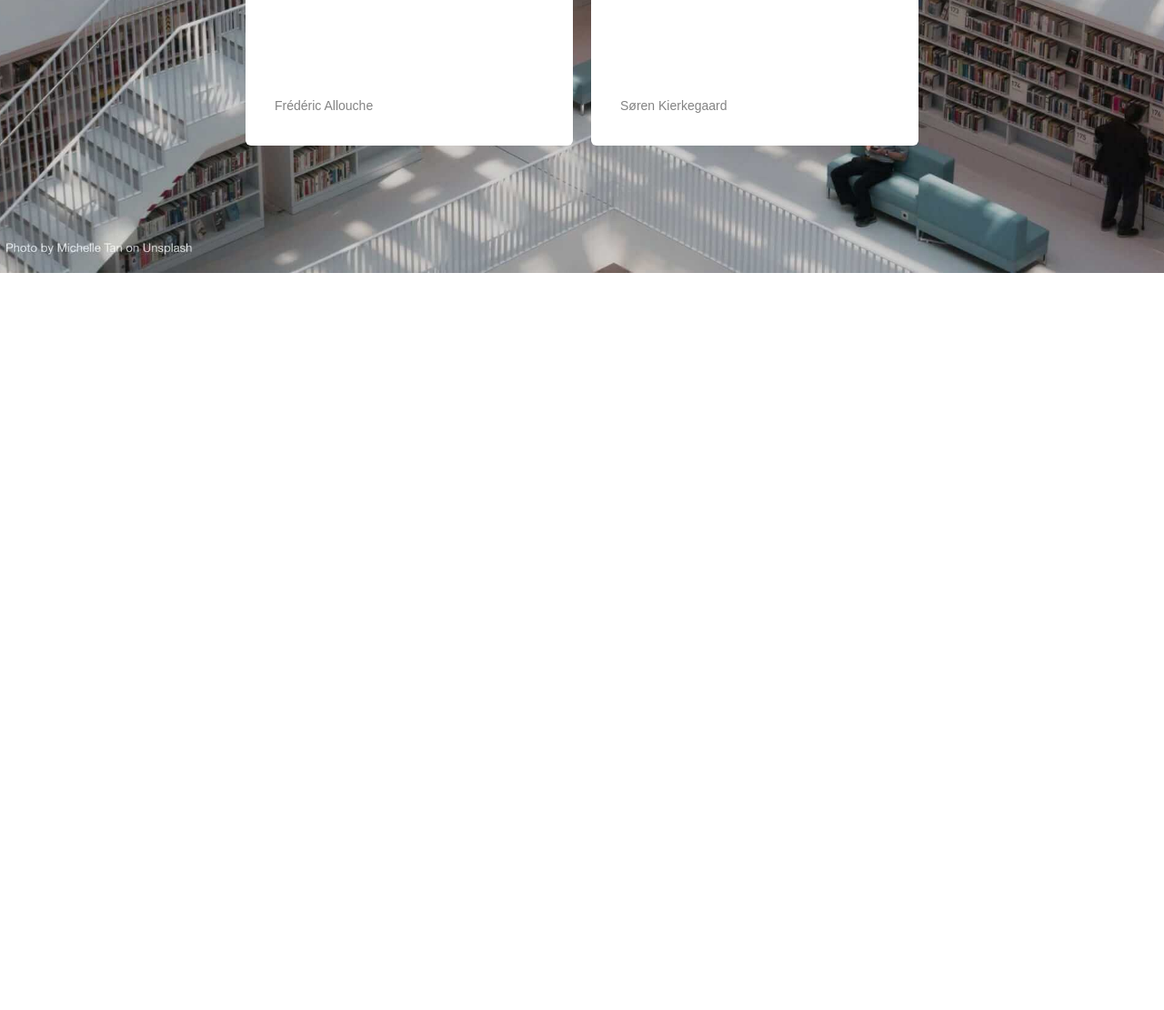
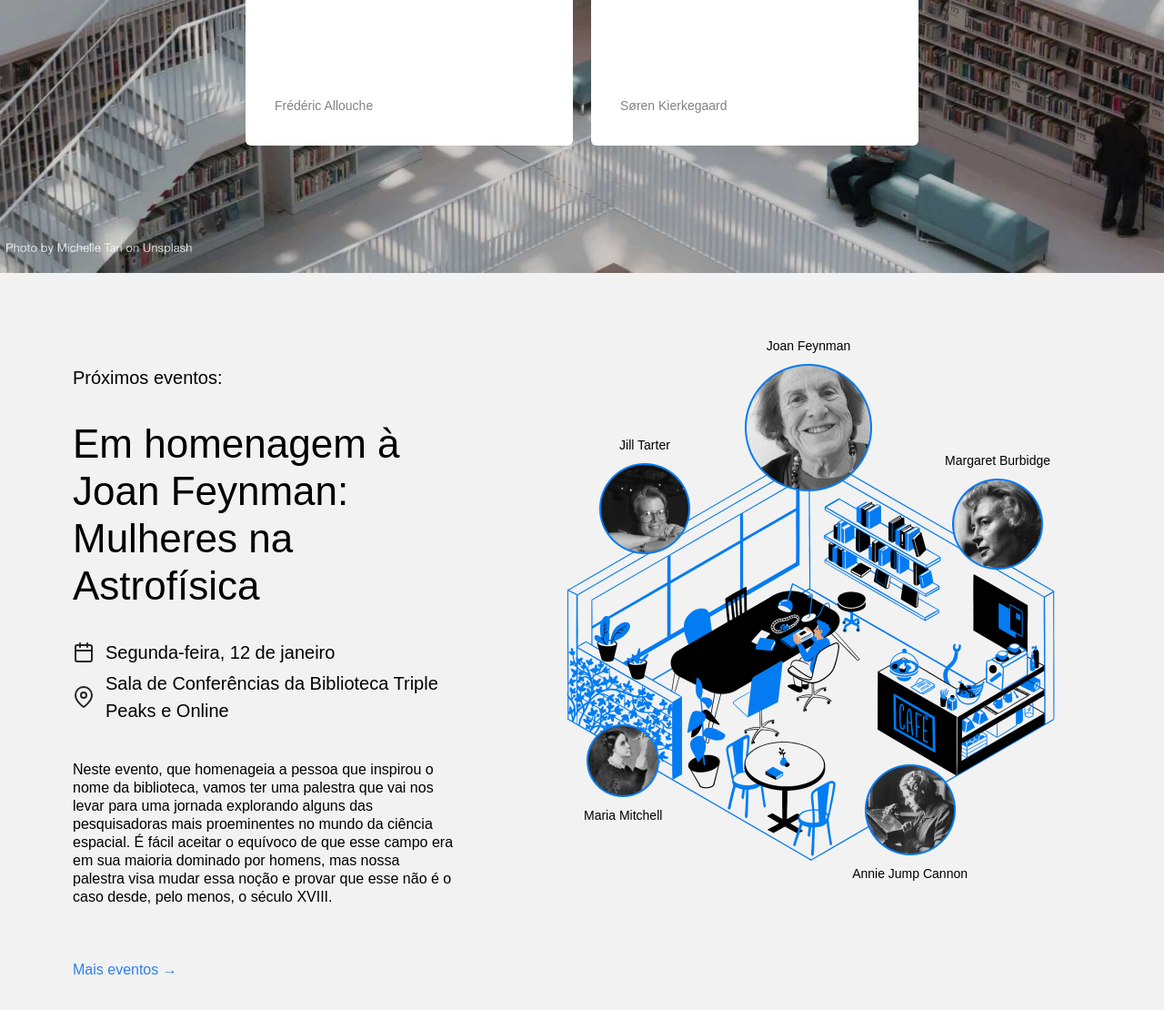
Before and after one commit to Brunoalks/web_project_library_pt, a plain HTML site: page index.html in a window 1280 px wide. Shown: the part 1706-2816 px from the top of the page at 91% size. Before the commit the page ends 2006 px from the top, so only its background shows below. Drawn offline with Linux system fonts and the light colour scheme.

Commit message:
Nova atualização do projeto

```diff
--- a/index.html
+++ b/index.html
@@ -1,4 +1,4 @@
-<!DOCTYPE html>
+<!doctype html>
 <html lang="pt">
   <head>
     <meta charset="UTF-8" />
@@ -19,7 +19,7 @@
           />
           <ul class="nav__links">
             <li><a href="#staff" class="nav__link">Escolhas da Equipe</a></li>
-            <li><a href="#" class="nav__link">Eventos</a></li>
+            <li><a href="#events" class="nav__link">Eventos</a></li>
             <li><a href="#" class="nav__link">Seja um membro</a></li>
             <li><a href="#" class="nav__link">Contatos</a></li>
           </ul>
@@ -98,6 +98,97 @@
             </li>
           </ul>
         </section>
+
+        <section class="events" id="events">
+          <div class="events__content">
+            <h2 class="events__heading">Próximos eventos:</h2>
+            <h3 class="events__title">
+              Em homenagem à Joan Feynman: Mulheres na Astrofísica
+            </h3>
+            <div class="event-info events__info-section">
+              <div class="event-info__item">
+                <img
+                  src="./images/icon_calendar.svg"
+                  alt="Calendar icon"
+                  class="event-info__icon"
+                />
+                <p class="event-info__text">Segunda-feira, 12 de janeiro</p>
+              </div>
+              <div class="event-info__item">
+                <img
+                  src="./images/icon_pin.svg"
+                  alt="Pin icon"
+                  class="event-info__icon"
+                />
+                <p class="event-info__text">
+                  Sala de Conferências da Biblioteca Triple Peaks e Online
+                </p>
+              </div>
+            </div>
+            <p class="events__description">
+              Neste evento, que homenageia a pessoa que inspirou o nome da
+              biblioteca, vamos ter uma palestra que vai nos levar para uma
+              jornada explorando alguns das pesquisadoras mais proeminentes no
+              mundo da ciência espacial. É fácil aceitar o equívoco de que esse
+              campo era em sua maioria dominado por homens, mas nossa palestra
+              visa mudar essa noção e provar que esse não é o caso desde, pelo
+              menos, o século XVIII.
+            </p>
+            <a href="#" class="events__more">Mais eventos &rarr;</a>
+          </div>
+          <div class="events__cover">
+            <img
+              src="./images/cafe.png"
+              alt="Café na biblioteca"
+              class="events__image"
+            />
+
+            <div class="person person_name_feynman">
+              <p class="person__caption">Joan Feynman</p>
+              <img
+                src="./images/person_feynman.png"
+                alt="Foto de Joan Feynman"
+                class="person__image person__image_size_l"
+              />
+            </div>
+
+            <div class="person person_name_burbidge">
+              <p class="person__caption">Margaret Burbidge</p>
+              <img
+                src="./images/person_burbidge.png"
+                alt="Foto de Margaret Burbidge"
+                class="person__image person__image_size_m"
+              />
+            </div>
+
+            <div class="person person_name_cannon">
+              <img
+                src="./images/person_cannon.png"
+                alt="Foto de Annie Jump Cannon"
+                class="person__image person__image_size_m"
+              />
+              <p class="person__caption">Annie Jump Cannon</p>
+            </div>
+
+            <div class="person person_name_mitchell">
+              <img
+                src="./images/person_mitchell.png"
+                alt="Foto de Maria Mitchell"
+                class="person__image person__image_size_s"
+              />
+              <p class="person__caption">Maria Mitchell</p>
+            </div>
+
+            <div class="person person_name_tarter">
+              <p class="person__caption">Jill Tarter</p>
+              <img
+                src="./images/person_tarter.png"
+                alt="Foto de Jill Tarter"
+                class="person__image person__image_size_m"
+              />
+            </div>
+          </div>
+        </section>
       </main>
     </div>
   </body>
--- a/styles/style.css
+++ b/styles/style.css
@@ -152,3 +152,138 @@
   line-height: 20px;
   color: #838383;
 }
+.events {
+  padding: 100px 0 120px 80px;
+  display: flex;
+  align-items: start;
+  justify-content: space-between;
+  box-sizing: border-box;
+  background-color: #f2f2f2;
+}
+
+.events__content {
+  flex-basis: 580px;
+}
+
+.events__heading {
+  font-size: 20px;
+  font-weight: 500;
+  line-height: 30px;
+  margin: 0;
+}
+
+.events__title {
+  font-size: 44px;
+  font-weight: 500;
+  line-height: 52px;
+  margin: 32px 0 0;
+}
+
+.events__info-section {
+  margin-top: 32px;
+}
+
+.event-info__item {
+  display: flex;
+  align-items: center;
+  margin-bottom: 4px;
+  font-weight: 500;
+}
+
+.event-info__icon {
+  background-repeat: no-repeat;
+  background-position: center;
+  margin-right: 12px;
+  width: 24px;
+  height: 24px;
+}
+
+.event-info__text {
+  font-size: 20px;
+  font-weight: 500;
+  line-height: 30px;
+  margin: 0;
+}
+
+.events__description {
+  margin: 40px 0 60px;
+}
+
+.events__more {
+  color: #2f80ed;
+  text-decoration: none;
+}
+
+.events__cover {
+  flex-grow: 1;
+  flex-shrink: 0;
+  flex-basis: 780px;
+  max-width: 780px;
+  position: relative;
+}
+
+.events__image {
+  max-width: 100%;
+}
+
+.person {
+  position: absolute;
+  display: flex;
+  align-items: center;
+  flex-direction: column;
+  gap: 10px;
+}
+
+.person_name_feynman {
+  top: -30px;
+  left: 319px;
+  right: auto;
+}
+
+.person_name_burbidge {
+  top: 96px;
+  right: 125px;
+  left: auto;
+}
+
+.person_name_cannon {
+  bottom: 18px;
+  right: 216px;
+  left: auto;
+  top: auto;
+}
+
+.person_name_mitchell {
+  bottom: 82px;
+  left: 142px;
+  right: auto;
+  top: auto;
+}
+
+.person_name_tarter {
+  top: 79px;
+  left: 159px;
+  right: auto;
+}
+
+.person__image {
+  max-width: 100%;
+}
+
+.person__image_size_l {
+  width: 140px;
+}
+
+.person__image_size_m {
+  width: 100px;
+}
+
+.person__image_size_s {
+  width: 80px;
+}
+
+.person__caption {
+  text-align: center;
+  font-size: 14px;
+  margin: 0;
+}
```
